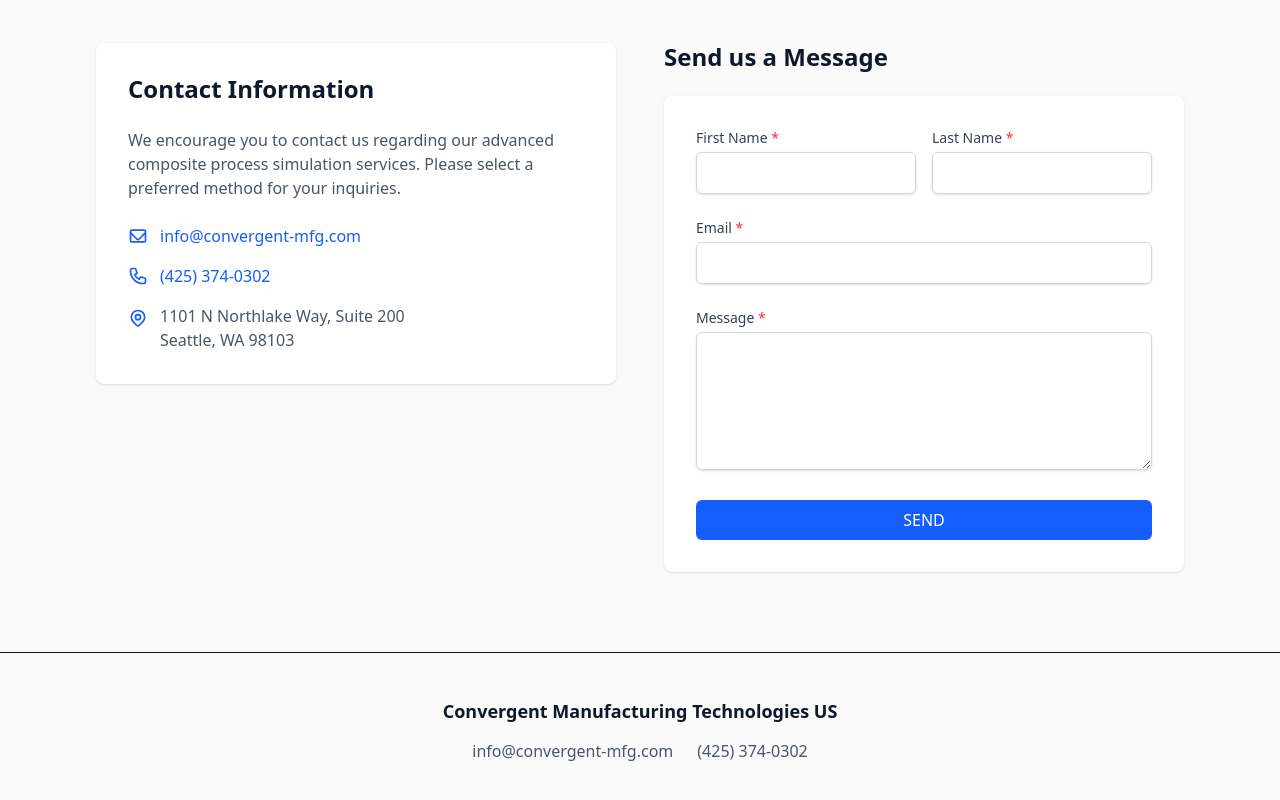
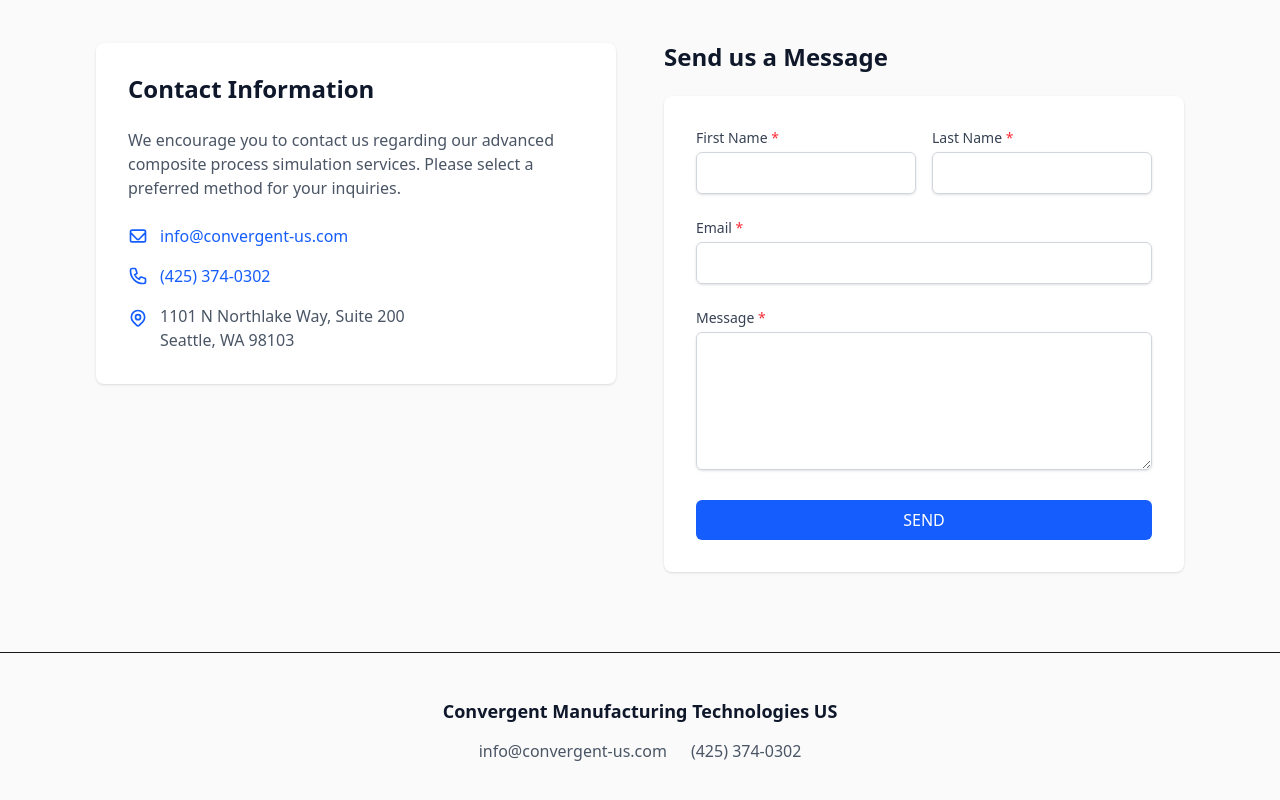
Before and after one commit to CMT-US/convergent-us-website, a Next.js app in the folder convergent-website/: page /contact in a window 1280 px wide. Shown: the part 256-1056 px from the top of the page. Built offline with nearby package versions, Linux system fonts and the light colour scheme.

Commit message:
Update email address to info@convergent-us.com

```diff
--- a/convergent-website/src/app/contact/page.tsx
+++ b/convergent-website/src/app/contact/page.tsx
@@ -37,10 +37,10 @@
                       </svg>
                     </div>
                     <Link
-                      href="mailto:info@convergent-mfg.com"
+                      href="mailto:info@convergent-us.com"
                       className="text-blue-600 hover:text-blue-700"
                     >
-                      info@convergent-mfg.com
+                      info@convergent-us.com
                     </Link>
                   </div>
 
--- a/convergent-website/src/components/layout/Footer.tsx
+++ b/convergent-website/src/components/layout/Footer.tsx
@@ -10,10 +10,10 @@
           </h3>
           <div className="flex flex-col sm:flex-row items-center space-y-2 sm:space-y-0 sm:space-x-6 text-gray-600">
             <Link
-              href="mailto:info@convergent-mfg.com"
+              href="mailto:info@convergent-us.com"
               className="hover:text-blue-600 transition-colors"
             >
-              info@convergent-mfg.com
+              info@convergent-us.com
             </Link>
             <Link
               href="tel:+14253740302"
```
